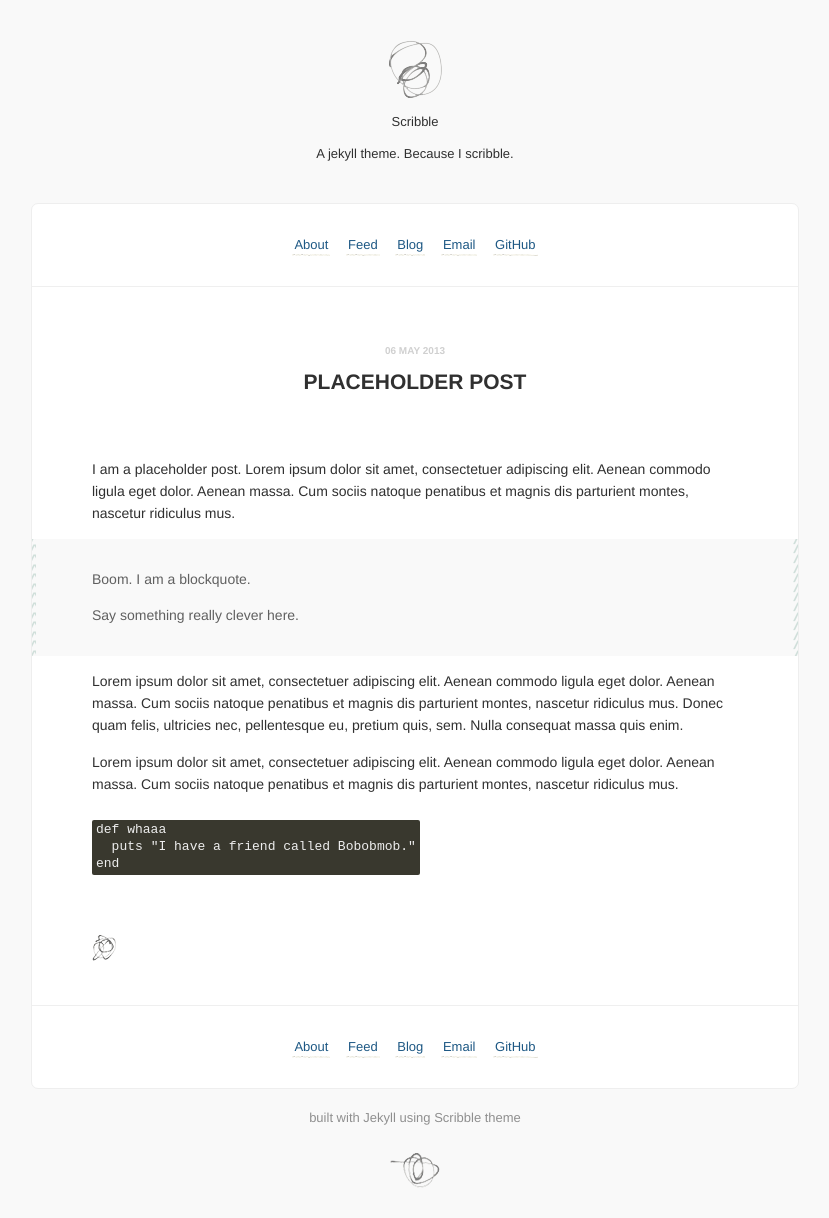
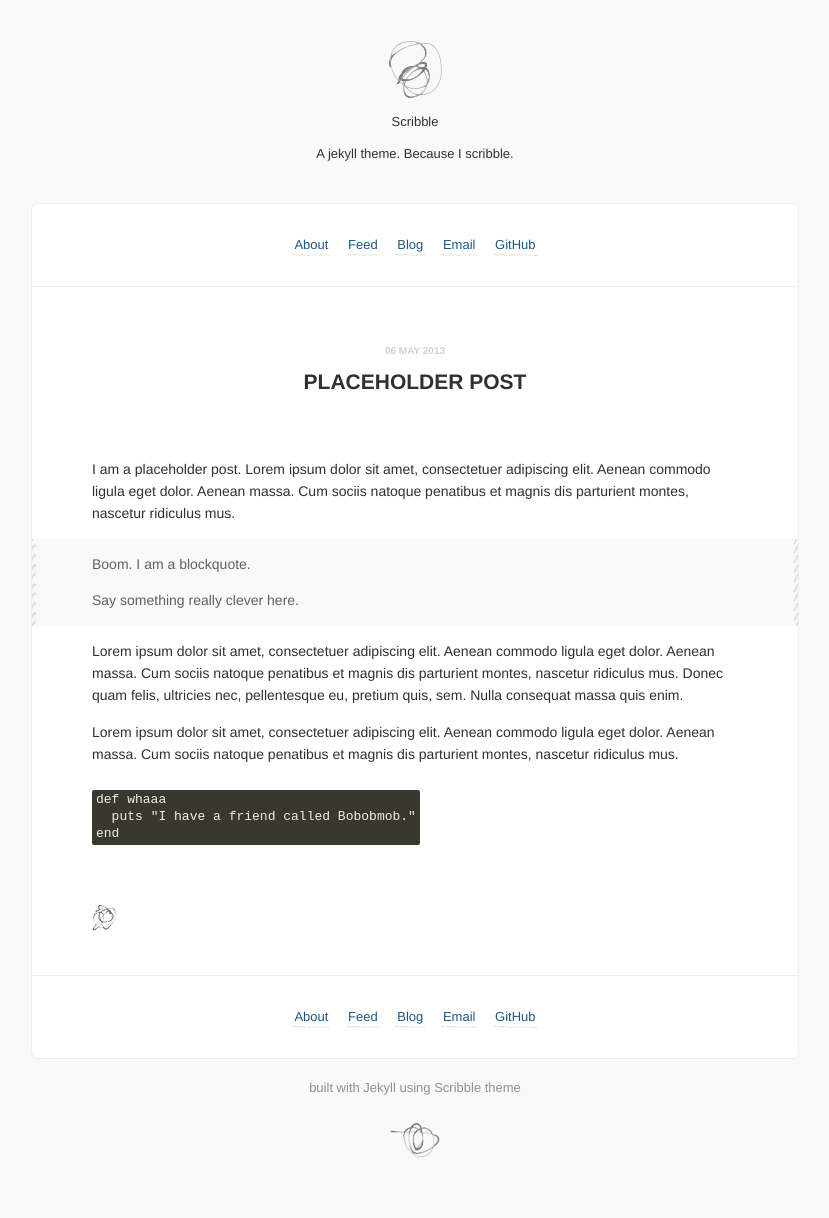
Before and after one commit to chloerei/writings, a Jekyll site: the page built from _posts/2013-05-06-placeholder-post.md, in a window 1280 px wide. Shown: the whole page, without its empty margins (225-1054 px from the left). Built offline with Jekyll 4.4.1, drawn with Linux system fonts in a browser that asks for light colours; Markdown is read by kramdown in place of the engine named in the settings; after the commit the page ends 1188 px from its top, so only the background shows below that.

Commit message:
fix blockquote style

```diff
--- a/_assets/style.scss
+++ b/_assets/style.scss
@@ -315,7 +315,6 @@ section.post, section > p {
     position: relative;
     overflow: hidden;
     display: block;
-    padding: 15px 60px;
     &:hover {
       color: #454545;
     }
--- a/stylesheets/style.css
+++ b/stylesheets/style.css
@@ -285,8 +285,7 @@ section.post, section > p {
     background: #f9f9f9;
     position: relative;
     overflow: hidden;
-    display: block;
-    padding: 15px 60px; }
+    display: block; }
     section.post blockquote:hover, section > p blockquote:hover {
       color: #454545; }
     section.post blockquote:hover:before, section > p blockquote:hover:before {
```
